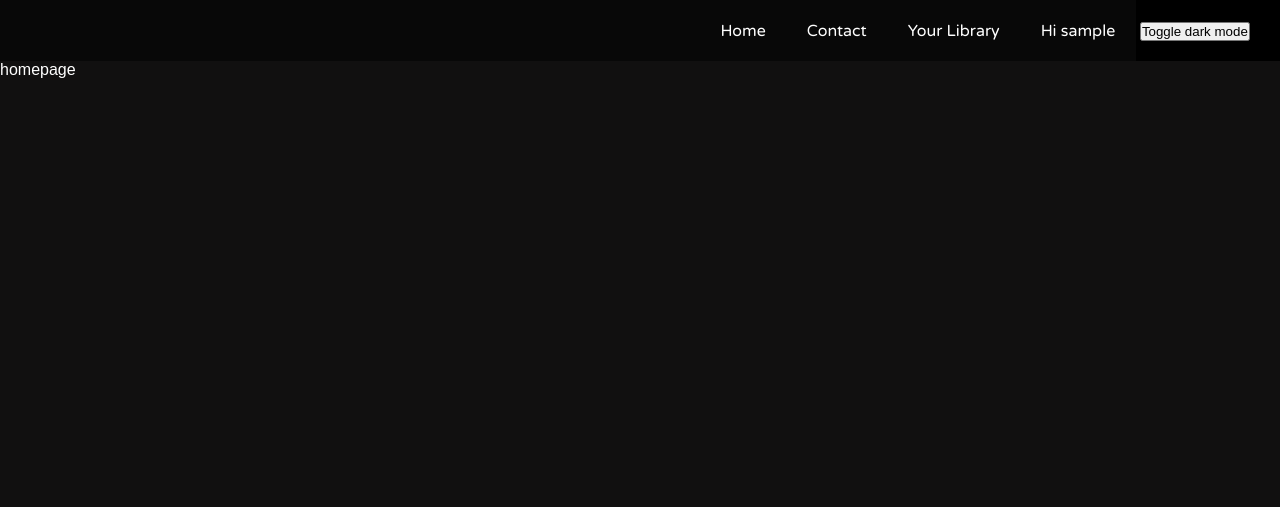
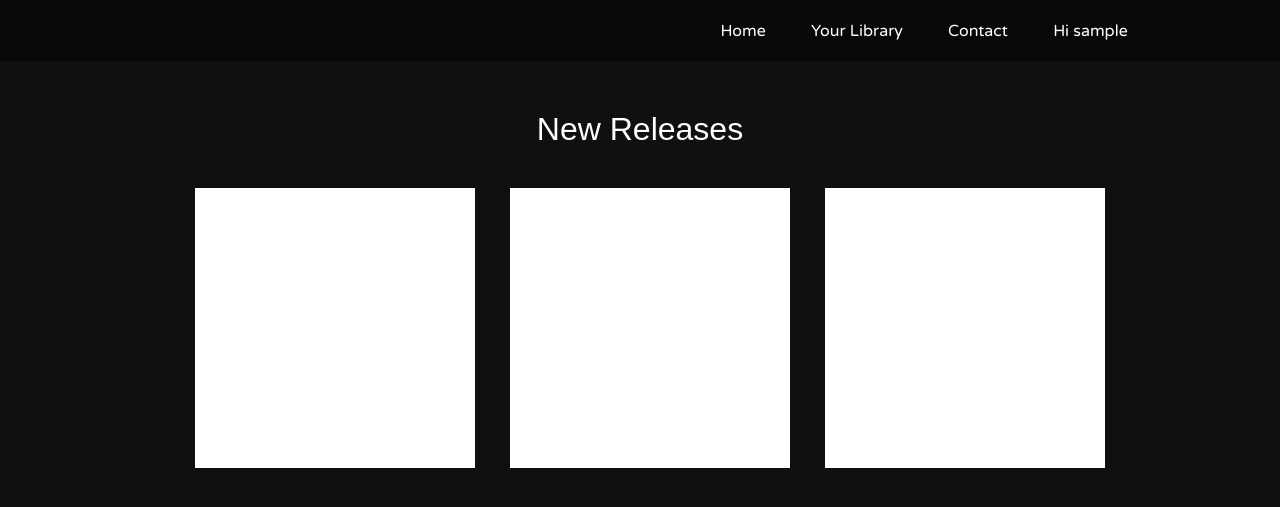
Before and after one commit to 6tjessil/dit_csi_music_db, a PHP site: page /UseThis/ in a window 1280 px wide. Shown: the top 507 px of the page. Run offline with PHP 8.4, Linux system fonts and the light colour scheme; the visitor is signed in with stand-in values (Sample User, id 1).

Commit message:
Refinements #1
*Added password hashing
*Home page looks like design
*Username limit increased

```diff
--- a/form.php
+++ b/form.php
@@ -21,6 +21,8 @@
   <script src="https://ajax.googleapis.com/ajax/libs/jquery/3.5.1/jquery.min.js"></script>
   <script src="script.js"></script>
 
+</div>
+
 </body>
 
 </html>
--- a/index.php
+++ b/index.php
@@ -13,11 +13,35 @@
   <?php
   require("nav.php")
   ?>
-homepage
+
+<div class = "hp_container">
+  <div id = "hp_title">
+    New Releases
+  </div>
+  <div id = "hp_images">
+    <div class = "row">
+      <div class = "column">
+        <div class = "hp_image_holder">
+        </div>
+      </div>
+
+      <div class = "column">
+        <div class = "hp_image_holder">
+        </div>
+      </div>
+
+      <div class = "column">
+        <div class = "hp_image_holder">
+        </div>
+      </div>
+    </div>
+  </div>
+
 <?php
   require("login_form.php");
   require('signup_form.php');
-  ?>
+?>
+
 <script src="https://ajax.googleapis.com/ajax/libs/jquery/3.5.1/jquery.min.js"></script>
 <script src="script.js"></script>
 
--- a/login.php
+++ b/login.php
@@ -7,14 +7,16 @@ session_start();
     $myusername = mysqli_real_escape_string($con, $_POST['username']);
     $mypassword = mysqli_real_escape_string($con, $_POST['password']);
 
-    $sql = "SELECT username FROM user WHERE username = '$myusername' and password = '$mypassword'";
+    $hashpass = hash("sha256", $mypassword);
+
+    $sql = "SELECT username FROM user WHERE username = '$myusername' and password = '$hashpass'";
 
     $result = mysqli_query($con, $sql);
     $row = mysqli_fetch_array($result, MYSQLI_ASSOC);
 
     $count = mysqli_num_rows($result);
 
-    if ($count == 1) {
+    if ($count == 1){
         $_SESSION['login_user'] = $myusername;
     } else {
         $output_message = "Your login name or password is invalid";
--- a/nav.php
+++ b/nav.php
@@ -5,8 +5,8 @@ if(isset($_SESSION['login_user'])){?>
     <nav>
     <div class="mainlinks">
         <li><a href="index.php">Home</a></li>
+        <li><a href="your_library.php">Your Library</a></li>
         <li><a href="form.php">Contact</a></li>
-        <li><a href="your_library.php">Your Library</a></li>
         <div class="dropdown">
             <button class="dropbtn">Hi <?php echo $_SESSION['login_user']; ?></button>
             <div class="dropdown-content">
@@ -14,13 +14,12 @@ if(isset($_SESSION['login_user'])){?>
                 <a href="logout.php">Logout</a>
             </div>
         </div>
-        <button onclick="theme()">Toggle dark mode</button>
     </div>
 </nav>
 <style>
 .mainlinks{
   font-family: 'Varela Round';
-  background-color:black;
+  background-color:#080808;
   margin-left:auto;
   width:580px;
 }
@@ -34,9 +33,16 @@ if(isset($_SESSION['login_user'])){?>
         <li><a href="form.php">Contact</a></li>
         <li><a href="#" id = "loginbtn">Login</a></li>
         <li><a href="#" id = "signupbtn">Sign Up</a></li>
-        <button onclick="theme()">Toggle dark mode</button>
     </div>
 </nav>
+<style>
+.mainlinks{
+  font-family: 'Varela Round';
+  background-color:#080808;
+  margin-left:auto;
+  width:450px;
+}
+</style>
 <?php
 }?>
 
--- a/script.js
+++ b/script.js
@@ -74,7 +74,3 @@ $(function(){
     })
   })
 })
-
-
-}
-}
--- a/style.css
+++ b/style.css
@@ -25,8 +25,6 @@ nav { /*Nav bar */
   grid-column:2/9;
   padding-right:10px;
 }
-
-
 
 .mainlinks{
   font-family: 'Varela Round';
@@ -96,7 +94,7 @@ color: black;
 }
 
 /* Change color of dropdown links on hover */
-.dropdown-content a:hover {background-color: #f1f1f1;color: #111;width:73%;}
+.dropdown-content a:hover {background-color: #f1f1f1;color: #080808;width:73%;}
 
 /* Show the dropdown menu on hover */
 .dropdown:hover .dropdown-content {
@@ -330,6 +328,45 @@ th{
   cursor: pointer;
 }
 
+.hp_container #hp_title{
+  width: 30%;
+  text-align: center;
+  margin-left: auto;
+  margin-right: auto;
+  margin-top: 50px;
+  font-size: 32px;
+}
+
+.hp_container #hp_images{
+  width:950px;
+  height: auto;
+  margin-left:auto;
+  margin-right: auto;
+  margin-top: 40px;
+}
+
+.row {margin: 0;}
+
+.row:after {
+  content: "";
+  display: table;
+  clear: both;
+}
+
+.column{
+  float: left;
+  width: 30%;
+  padding-left: 30px;
+}
+
+.hp_image_holder{
+  background-color: white;
+  height: 280px;
+  width: 280px;
+  text-align: center;
+}
+
+
 
 @media only screen and (max-width:800px){
 
@@ -384,140 +421,17 @@ th{
     height:100%;
   }
 
-    .content img{
+  .content img{
     margin-left: auto;
     margin-right: auto;
     width: 30%;
     width:60%;
     padding-top:10px;
   }
-
-}
-
-@media only screen and (min-width:800px) {
-
-  .mainlinks li{
-    float:left;
+  .column {
+    width: 100%;
+    display: block;
+    margin-bottom: 20px;
   }
 
 }
-/*styling the dark/light mode toogle*/
-/*primary = background color
-  accent = color of nav and other elements
-
-:root{
-  --primary-color:white;
-  --accent-color:#ddd;
-  --font-color: black;
-}
-
-[data-theme="dark"]{
-  --primary-color:#141414;
-  --accent-color:#080808;
-  --font-color:white;
-}
-
-.theme-switch-wrapper {
-  display: flex;
-  align-items: center;
-
-}
-.theme-switch {
-  display: inline-block;
-  height: 34px;
-  position: relative;
-  width: 60px;
-}
-
-/*styling the dark/light mode toogle*/
-/*primary = background color
-  accent = color of nav and other elements
-
-:root{
-  --primary-color:white;
-  --accent-color:#ddd;
-  --font-color: black;
-}
-
-[data-theme="dark"]{
-  --primary-color:#141414;
-  --accent-color:#080808;
-  --font-color:white;
-}
-
-.theme-switch-wrapper {
-  display: flex;
-  align-items: center;
-
-}
-.theme-switch {
-  display: inline-block;
-  height: 34px;
-  position: relative;
-  width: 60px;
-}
-
-.theme-switch input {
-  display:none;
-}
-
-.slider {
-  background-color: #ccc;
-  bottom: 0;
-  cursor: pointer;
-  left: 0;
-  position: absolute;
-  right: 0;
-  top: 0;
-  transition: .4s;
-}
-
-.theme-switch input {
-  display:none;
-}
-
-.slider {
-  background-color: #ccc;
-  bottom: 0;
-  cursor: pointer;
-  left: 0;
-  position: absolute;
-  right: 0;
-  top: 0;
-  transition: .4s;
-}
-
-
-.slider:before {
-  background-color: #fff;
-  bottom: 4px;
-  content: "";
-  height: 26px;
-  left: 4px;
-  position: absolute;
-  transition: .4s;
-  width: 26px;
-}
-
-input:checked + .slider {
-  background-color: #66bb6a;
-}
-
-input:checked + .slider:before {
-  transform: translateX(26px);
-}
-
-.slider.round {
-  border-radius: 34px;
-}
-
-.slider.round:before {
-  border-radius: 50%;
-}
-*/
-
-
-.dark-mode {
-  background-color: white;
-  color: black;
-}
```
Also changed, not shown: signup.php (+5 -2 lines), Testfile.txt (deleted), addUser.php (line endings or trailing spaces).
